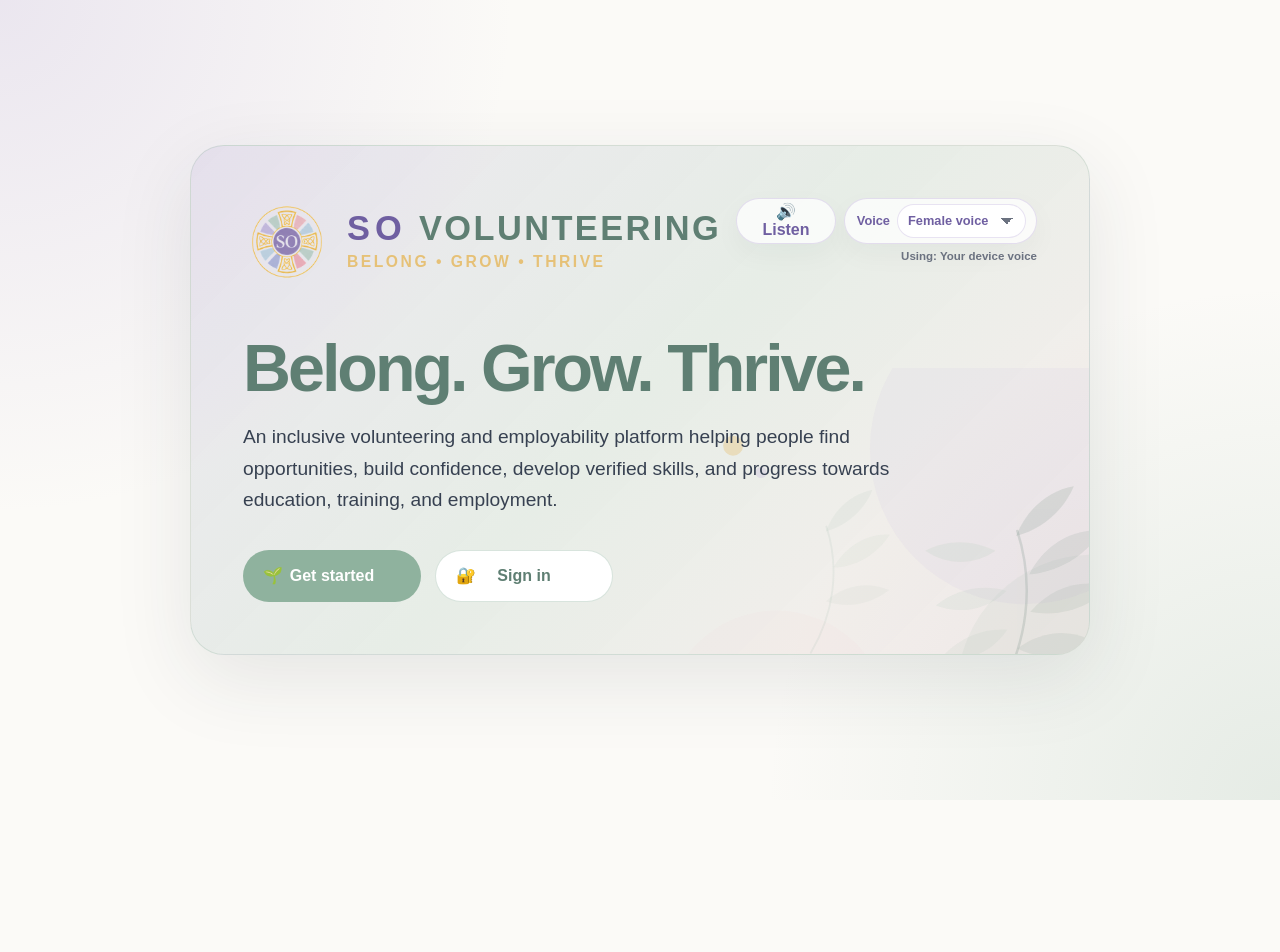
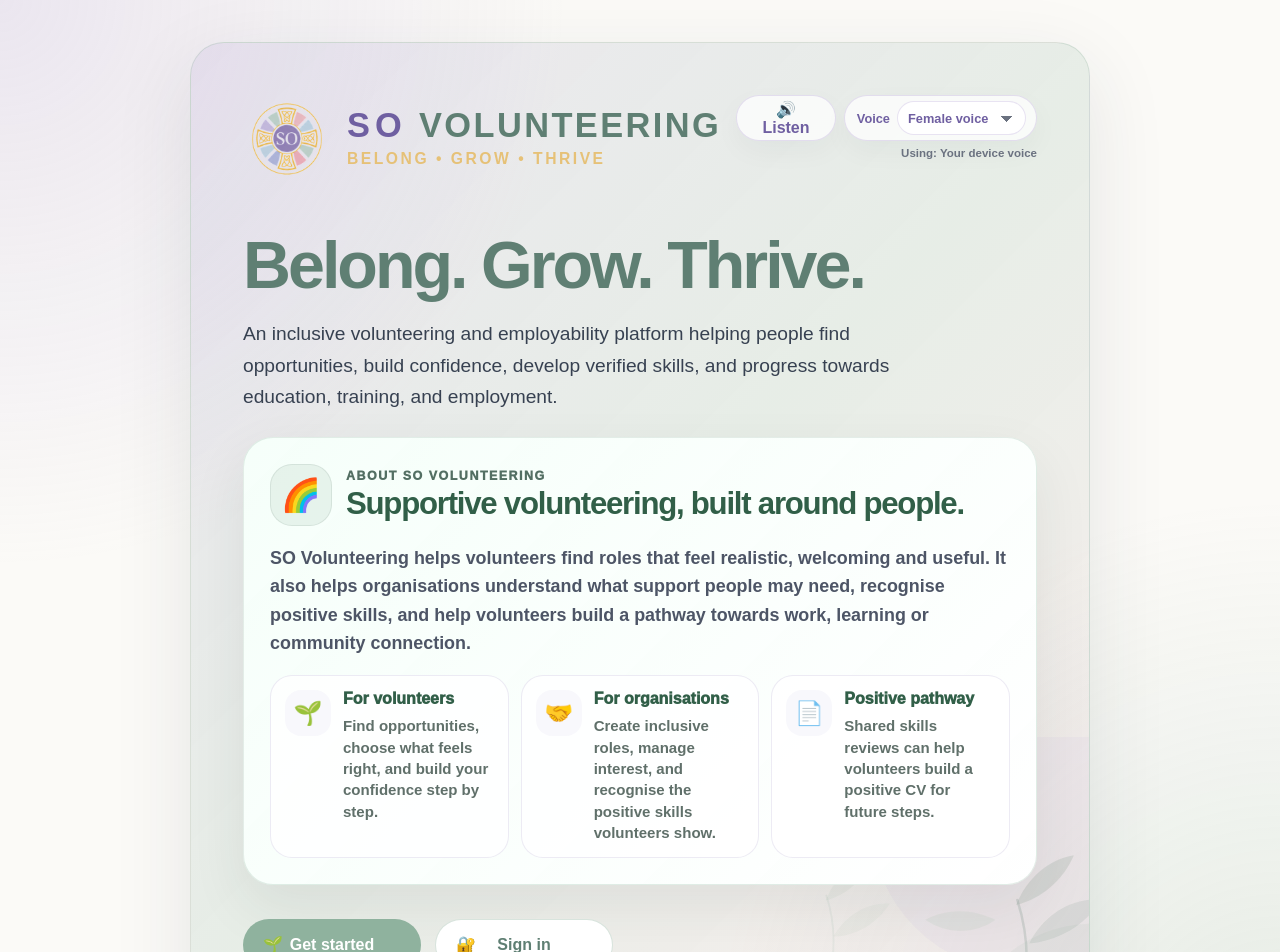
Before and after one commit to Owensom/so-volunteering, a Next.js app: page / in a window 1280 px wide. Shown: the top 952 px of the page. Before the commit the page ends 800 px from the top, so only its background shows below. Built offline with nearby package versions, Linux system fonts and the light colour scheme.

Commit message:
Update page.tsx

```diff
--- a/src/app/page.tsx
+++ b/src/app/page.tsx
@@ -3,7 +3,7 @@ import { InclusiveAudioButton } from "@/components/InclusiveSupport";
 
 export default function HomePage() {
   const listenText =
-    "Welcome to SO Volunteering. At the top of the page is the SO Volunteering logo and the Listen support. The main heading says, Belong. Grow. Thrive. This platform helps people find volunteering opportunities, build confidence, develop verified skills, and progress towards education, training, and employment. Near the bottom of this card there are two main buttons. The first button says Get started. Choose this if you want to create an account. The second button says Sign in. Choose this if you already have an account.";
+    "Welcome to SO Volunteering. This is the public home page. The main heading says, Belong. Grow. Thrive. SO Volunteering helps people find supportive volunteering opportunities, build confidence, develop positive skills evidence, and create a pathway towards education, training, employment or community connection. There is an About SO Volunteering section explaining how the app helps volunteers and organisations. Near the bottom there are two main buttons. The first button says Get started. Choose this if you want to create an account. The second button says Sign in. Choose this if you already have an account.";
 
   return (
     <main className="center-shell">
@@ -40,6 +40,62 @@ export default function HomePage() {
           progress towards education, training, and employment.
         </p>
 
+        <section className="home-about-card" aria-labelledby="about-title">
+          <div className="home-about-heading">
+            <span className="home-about-icon" aria-hidden="true">
+              🌈
+            </span>
+
+            <div>
+              <p className="home-section-kicker">About SO Volunteering</p>
+              <h2 id="about-title">Supportive volunteering, built around people.</h2>
+            </div>
+          </div>
+
+          <p className="home-about-text">
+            SO Volunteering helps volunteers find roles that feel realistic,
+            welcoming and useful. It also helps organisations understand what
+            support people may need, recognise positive skills, and help
+            volunteers build a pathway towards work, learning or community
+            connection.
+          </p>
+
+          <div className="home-about-grid" aria-label="What SO Volunteering supports">
+            <article className="home-about-mini-card">
+              <span aria-hidden="true">🌱</span>
+              <div>
+                <h3>For volunteers</h3>
+                <p>
+                  Find opportunities, choose what feels right, and build your
+                  confidence step by step.
+                </p>
+              </div>
+            </article>
+
+            <article className="home-about-mini-card">
+              <span aria-hidden="true">🤝</span>
+              <div>
+                <h3>For organisations</h3>
+                <p>
+                  Create inclusive roles, manage interest, and recognise the
+                  positive skills volunteers show.
+                </p>
+              </div>
+            </article>
+
+            <article className="home-about-mini-card">
+              <span aria-hidden="true">📄</span>
+              <div>
+                <h3>Positive pathway</h3>
+                <p>
+                  Shared skills reviews can help volunteers build a positive CV
+                  for future steps.
+                </p>
+              </div>
+            </article>
+          </div>
+        </section>
+
         <div className="action-row">
           <Link href="/signup" className="primary-button home-action-button">
             <span className="home-action-inner">
@@ -60,6 +116,147 @@ export default function HomePage() {
           </Link>
         </div>
       </section>
+
+      <style>{`
+        .home-about-card {
+          width: 100%;
+          display: grid;
+          gap: 18px;
+          margin-top: 24px;
+          padding: clamp(18px, 4vw, 26px);
+          border: 1px solid rgba(143, 178, 158, 0.24);
+          border-radius: 30px;
+          background:
+            linear-gradient(135deg, rgba(244, 255, 249, 0.86), rgba(255, 255, 255, 0.9)),
+            rgba(255, 255, 255, 0.86);
+          box-shadow: 0 22px 56px rgba(33, 56, 48, 0.08);
+          text-align: left;
+        }
+
+        .home-about-heading {
+          display: grid;
+          grid-template-columns: auto 1fr;
+          gap: 14px;
+          align-items: center;
+        }
+
+        .home-about-icon {
+          width: 62px;
+          height: 62px;
+          display: inline-flex;
+          align-items: center;
+          justify-content: center;
+          border-radius: 22px;
+          background: rgba(143, 178, 158, 0.16);
+          box-shadow: inset 0 0 0 1px rgba(83, 111, 99, 0.12);
+          font-size: 2rem;
+        }
+
+        .home-section-kicker {
+          margin: 0 0 4px;
+          color: #536f63;
+          font-size: 0.78rem;
+          font-weight: 950;
+          letter-spacing: 0.12em;
+          text-transform: uppercase;
+        }
+
+        .home-about-heading h2 {
+          margin: 0;
+          color: #315f48;
+          font-size: clamp(1.35rem, 3vw, 1.95rem);
+          line-height: 1.08;
+          letter-spacing: -0.04em;
+        }
+
+        .home-about-text {
+          margin: 0;
+          color: #4d5566;
+          font-size: clamp(1rem, 2.2vw, 1.12rem);
+          font-weight: 700;
+          line-height: 1.58;
+        }
+
+        .home-about-grid {
+          display: grid;
+          grid-template-columns: repeat(3, minmax(0, 1fr));
+          gap: 12px;
+        }
+
+        .home-about-mini-card {
+          display: grid;
+          grid-template-columns: auto 1fr;
+          gap: 12px;
+          align-items: start;
+          min-height: 132px;
+          padding: 14px;
+          border: 1px solid rgba(108, 92, 160, 0.12);
+          border-radius: 22px;
+          background: rgba(255, 255, 255, 0.78);
+        }
+
+        .home-about-mini-card > span {
+          width: 46px;
+          height: 46px;
+          display: inline-flex;
+          align-items: center;
+          justify-content: center;
+          border-radius: 16px;
+          background: rgba(248, 248, 252, 0.92);
+          font-size: 1.45rem;
+        }
+
+        .home-about-mini-card h3 {
+          margin: 0 0 6px;
+          color: #315f48;
+          font-size: 1rem;
+          font-weight: 950;
+          line-height: 1.18;
+        }
+
+        .home-about-mini-card p {
+          margin: 0;
+          color: #60706a;
+          font-size: 0.94rem;
+          font-weight: 700;
+          line-height: 1.42;
+        }
+
+        @media (max-width: 860px) {
+          .home-about-grid {
+            grid-template-columns: 1fr;
+          }
+
+          .home-about-mini-card {
+            min-height: 0;
+          }
+        }
+
+        @media (max-width: 560px) {
+          .home-about-card {
+            border-radius: 26px;
+          }
+
+          .home-about-heading {
+            grid-template-columns: 1fr;
+          }
+
+          .home-about-icon {
+            width: 58px;
+            height: 58px;
+          }
+
+          .home-about-mini-card {
+            grid-template-columns: 1fr;
+          }
+
+          .home-about-mini-card > span {
+            width: 52px;
+            height: 52px;
+            font-size: 1.6rem;
+          }
+        }
+      `}</style>
     </main>
   );
 }
```
